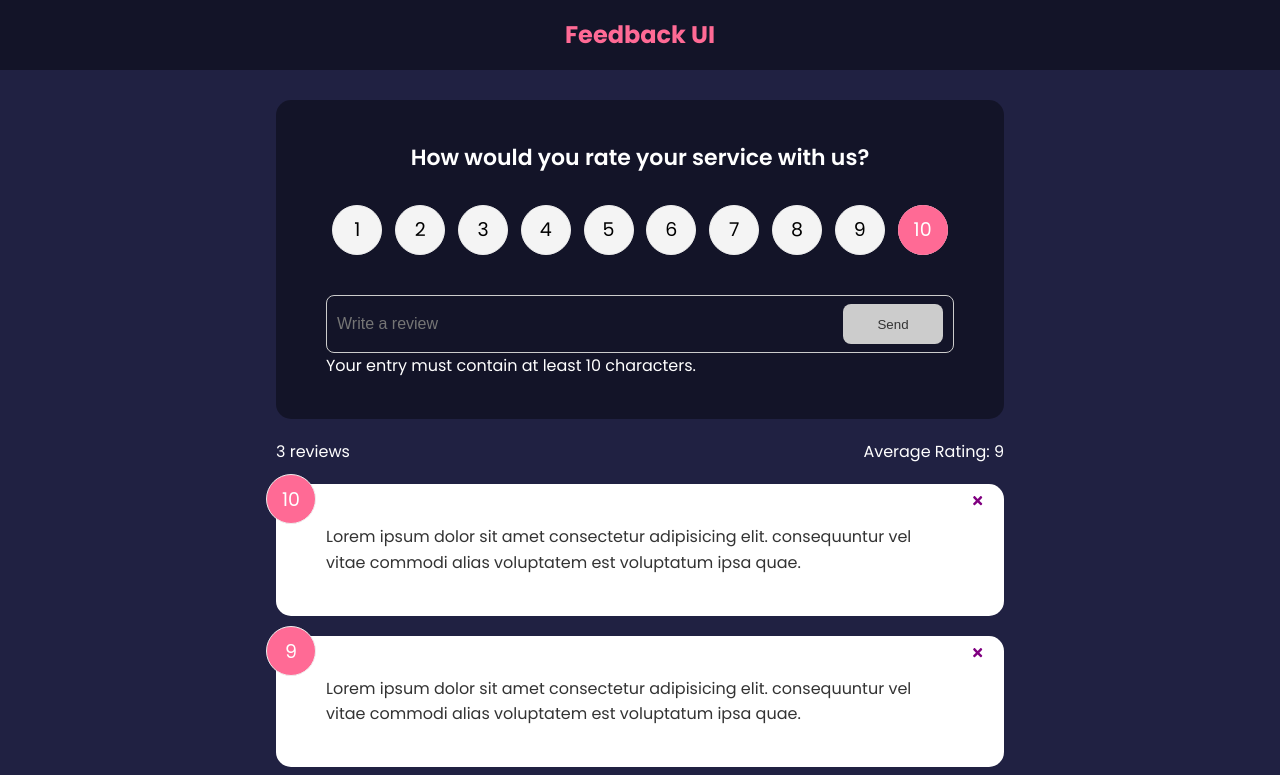
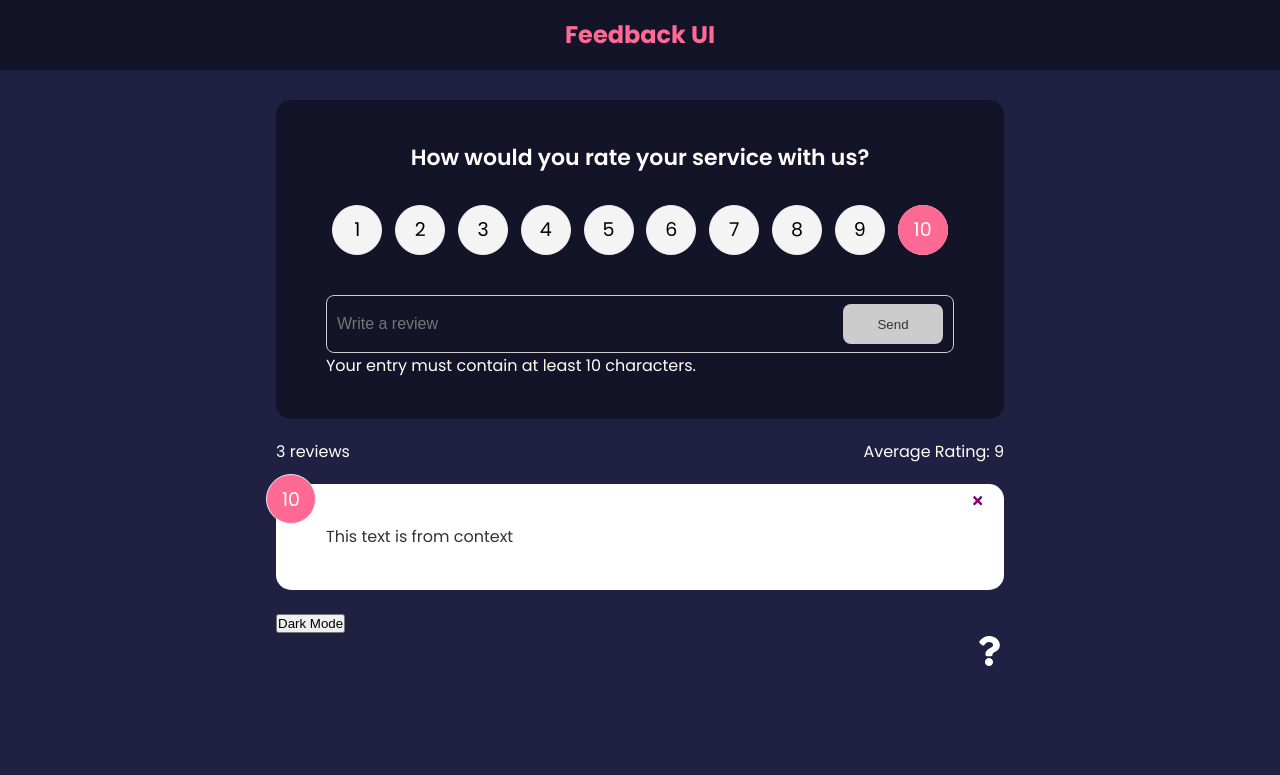
Before and after one commit to anna-muir/feedback-app, a React (Create React App) app: page / in a window 1280 px wide. Shown: the top 775 px of the page. Built offline with nearby package versions, Linux system fonts and the light colour scheme.

Commit message:
usecontext

```diff
--- a/src/App.js
+++ b/src/App.js
@@ -8,13 +8,14 @@ import Stats from './components/Stats'
 import FeedbackForm from './components/FeedbackForm'
 import About from './pages/About'
 import AboutIconLink from './components/AboutIconLink'
+import { FeedbackProvider } from './context/FeedbackContext'
 
 const App = () => {
 
     const [feedback, setFeedback] = useState(FeedbackData)
     const [length, setLength] = useState(feedback.length)
 
-
+    // If selected id equals item id, delete the item
     const deleteItem = (id) => {
         setFeedback(feedback.filter((item) => {
             if (item.id !== id) {
@@ -24,17 +25,20 @@ const App = () => {
 
     }
 
+    // Gets length of feedback
     const number = () => {
         setLength(feedback.length - 1)
         console.log(length)
     }
 
+    // Appends entered feedback data to existing data
     const addFeedback = (newFeedback) => {
         newFeedback.id = 'id here'
         setFeedback([newFeedback, ...feedback])
     }
 
     return (
+        <FeedbackProvider>
             <Router>
 
                 <Header />
@@ -48,7 +52,7 @@ const App = () => {
 
                                     <FeedbackForm handleAdd={addFeedback} />
                                     <Stats length={length} feedback={feedback} />
-                                <FeedbackList feedback={feedback} deleteItem={deleteItem} number={number} />
+                                    <FeedbackList deleteItem={deleteItem} number={number} />
                                 </>
                             }>
                         </Route>
@@ -59,6 +63,7 @@ const App = () => {
                 </div>
 
             </Router>
+        </FeedbackProvider>
     )
 }
 
--- a/src/components/FeedbackList.js
+++ b/src/components/FeedbackList.js
@@ -1,9 +1,12 @@
 import React from 'react'
 import FeedbackItem from './FeedbackItem'
-import { useState } from 'react'
+import { useState, useContext } from 'react'
+import FeedbackContext from '../context/FeedbackContext'
 
 
-const FeedbackList = ({ feedback, deleteItem, number }) => {
+const FeedbackList = ({ deleteItem, number }) => {
+
+    const { feedback } = useContext(FeedbackContext)
 
 
     const [reverse, setReverse] = useState('false')
```
Also changed, not shown: src/context/FeedbackContext.js (+4 -3 lines). Lines whose indentation alone changed are shown as unchanged.
